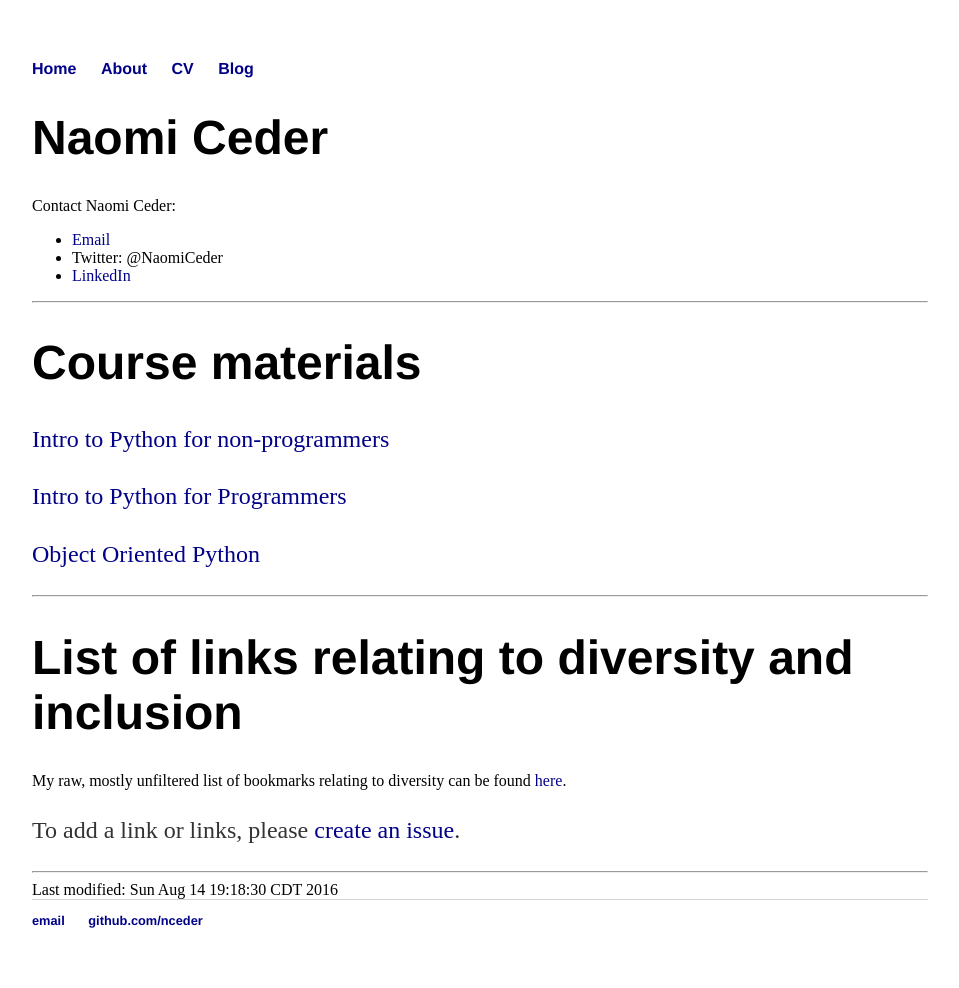
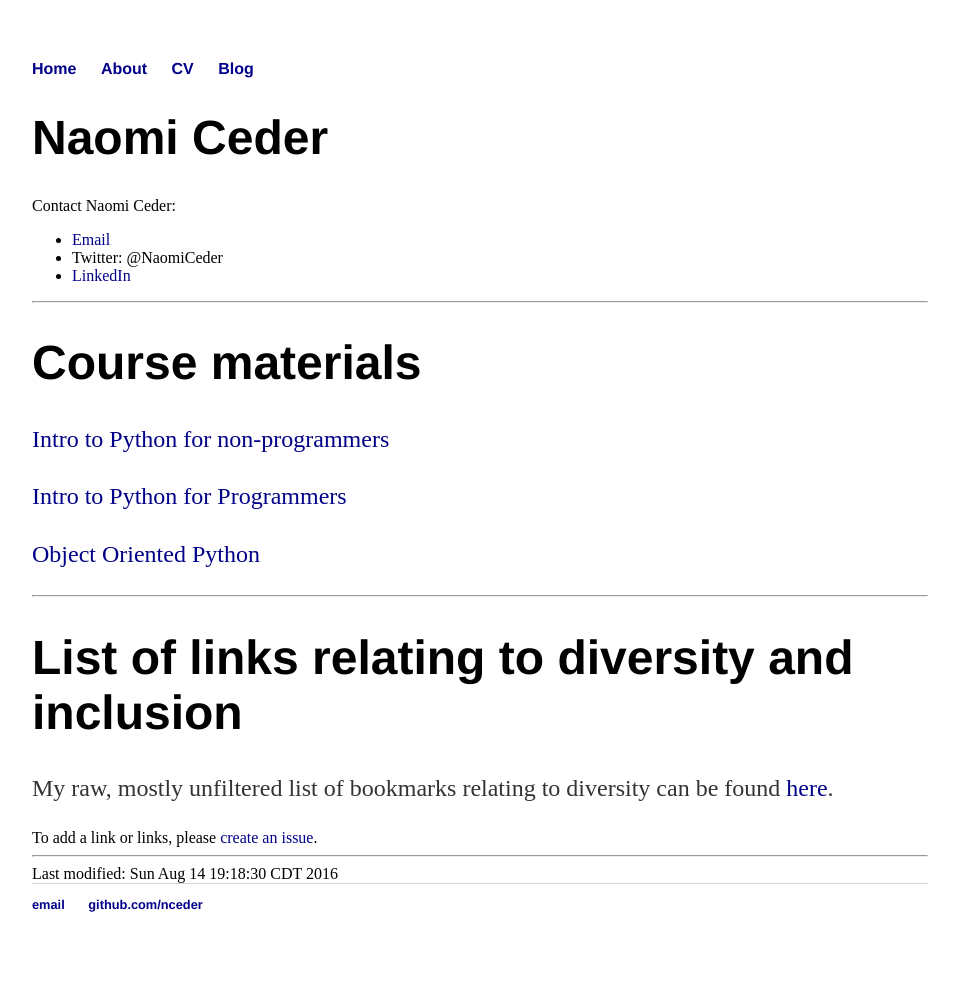
Before and after one commit to nceder/nceder.github.io, a Jekyll site: the page built from index.html, in a window 1280 px wide. Shown: the whole page, without its empty margins (160-1119 px from the left). Built offline with Jekyll 4.4.1, drawn with Linux system fonts in a browser that asks for light colours.

Commit message:
Update index.html

```diff
--- a/index.html
+++ b/index.html
@@ -24,9 +24,9 @@ Contact Naomi Ceder:
 <hr>
 
 <h1>List of links relating to diversity and inclusion</h1>
-My raw, mostly unfiltered list of bookmarks relating to diversity can
+<p>My raw, mostly unfiltered list of bookmarks relating to diversity can
 be found <a href="/links/">here</a>.
-<p>
+</p>
 To add a link or links, please <a href="https://github.com/nceder/nceder.github.io/issues"> create an issue</a>.
 
 
```
